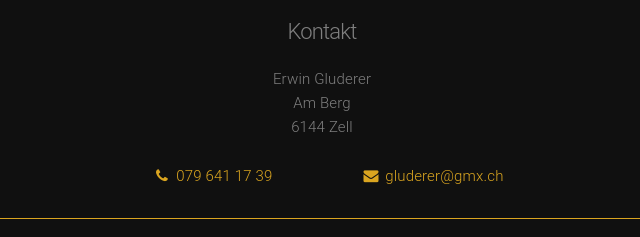
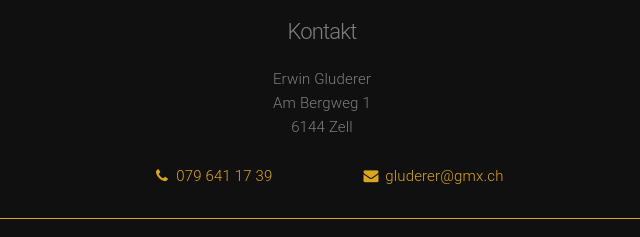
Before and after one commit to codingsteff/gluderer-ch, a website built with webpack: page src/index.html in a window 1280 px wide. Shown: the part 223-460 px from the top of the page, 318-958 px from the left. Built offline with nearby package versions, Linux system fonts and the light colour scheme.

Commit message:
address corrected

```diff
--- a/src/index.html
+++ b/src/index.html
@@ -23,7 +23,7 @@
 
     <section id="contact" class="container text-center">
         <h4>Kontakt</h4>
-        <p>Erwin Gluderer<br> Am Berg<br> 6144 Zell </p>
+        <p>Erwin Gluderer<br> Am Bergweg 1<br> 6144 Zell </p>
         <div id="contactdetails" class="container">
             <div class="row">
                 <p class="column">
```
